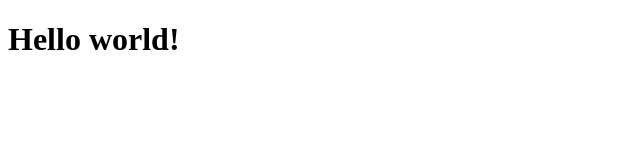
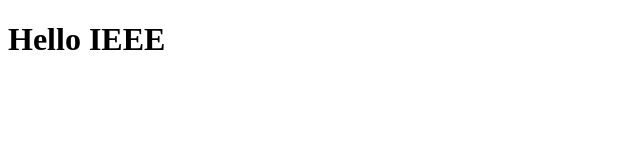
Before and after one commit to dalia-dwaikat1/ieee-github1, a plain HTML site: page index.html in a window 1280 px wide. Shown: the full height of the page, 0-640 px from the left. Drawn offline with Linux system fonts and the light colour scheme.

Commit message:
after one edit

```diff
--- a/index.html
+++ b/index.html
@@ -7,6 +7,6 @@
     <title>Document</title>
 </head>
 <body>
-    <h1>Hello world!</h1>
+    <h1>Hello IEEE </h1>
 </body>
 </html>
```
